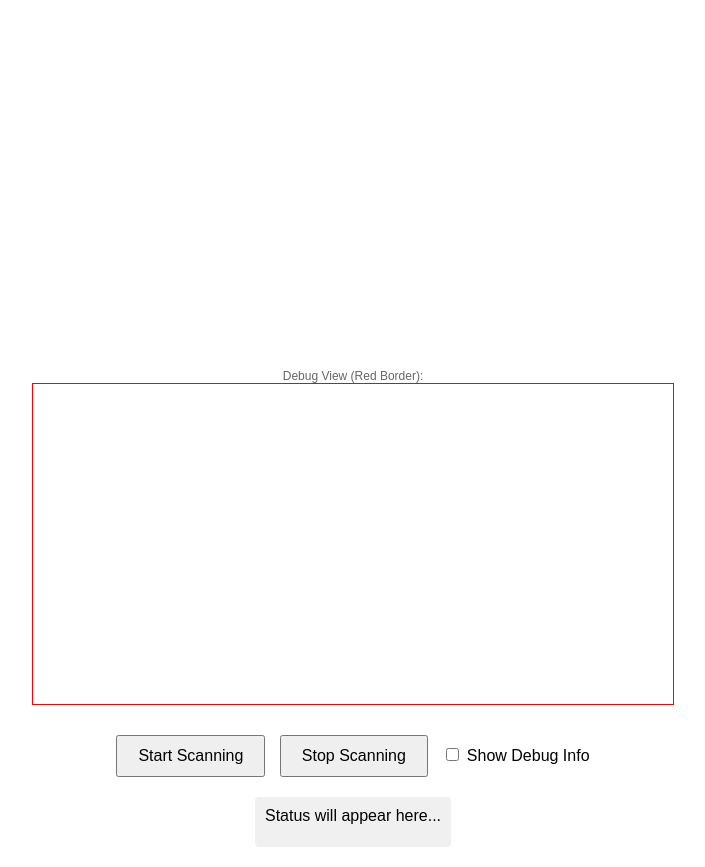
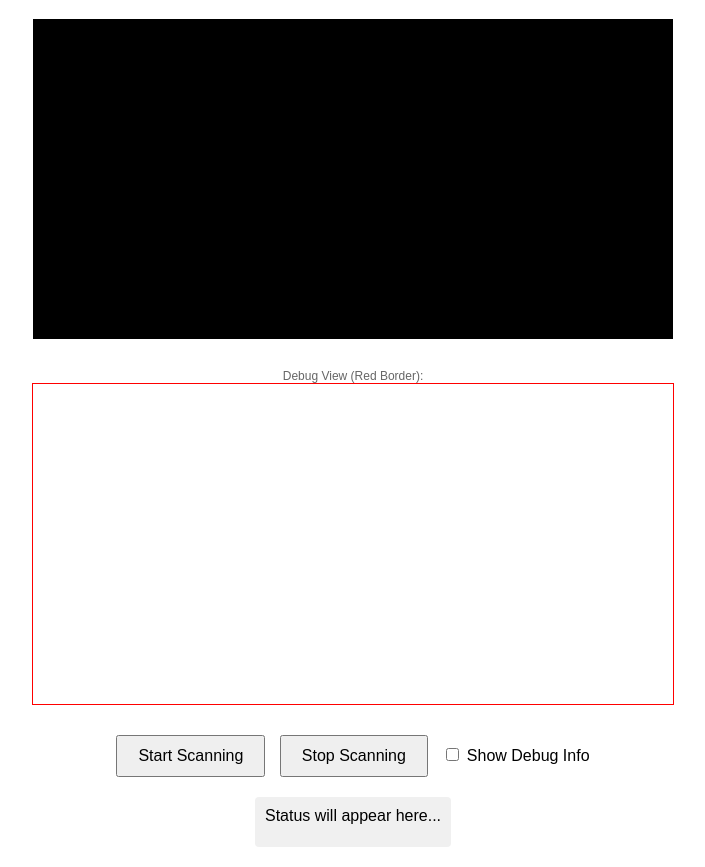
Before and after one commit to thomad99/lab007-scan, a website: page public/index.html in a window 1280 px wide. Shown: the part 81-948 px from the top of the page, without its empty margins (287-992 px from the left). Drawn offline with Linux system fonts and the light colour scheme.

Commit message:
Update index.html

```diff
--- a/public/index.html
+++ b/public/index.html
@@ -66,7 +66,12 @@
 <body>
     <div class="container">
         <h1>Sail Number Scanner</h1>
-        <video id="video" autoplay playsinline></video>
+        <video id="video"
+            autoplay
+            playsinline
+            muted
+            style="background: #000;"
+        ></video>
         <div class="debug-info">Debug View (Red Border):</div>
         <canvas id="canvas"></canvas>
         <div class="controls">
```
